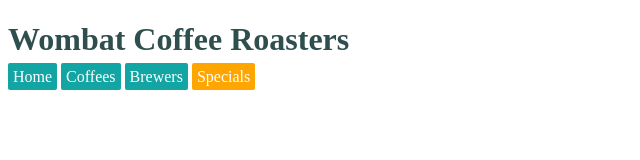
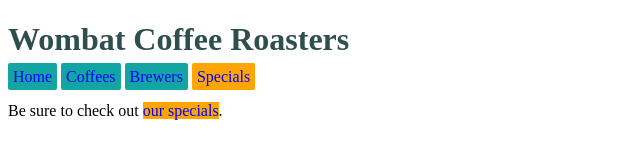
Before and after one commit to juaneins/css-in-depth-ex, a plain HTML site: page c1/index.html in a window 1280 px wide. Shown: the whole page, without its empty margins (0-640 px from the left). Drawn offline with Linux system fonts and the light colour scheme.

Commit message:
cascade values

```diff
--- a/c1/css/styles.css
+++ b/c1/css/styles.css
@@ -33,33 +33,50 @@ h1 {
   text-decoration: none;
 } /*specificity: 1,0,1*/
 
-
 /* .featured {
   background-color: orange;
-}  *//*specificity: 0,1,0*/
+}  */ /*specificity: 0,1,0*/
 /*
 #main-nav .featured {
   background-color: orange;
 } */ /*specificity: 1,1,0*/
 
 .nav {
-   margin-top: 10px;
+  margin-top: 10px;
   list-style: none;
   padding-left: 0;
 }
 
 .nav li {
-   display: inline-block;
+  display: inline-block;
 }
 
 .nav a {
-   color: white;
+  color: white;
   background-color: #13a4a4;
   padding: 5px;
   border-radius: 2px;
   text-decoration: none;
 } /*specificity: 0,1,1*/
 
-.nav .featured {
+/* .nav .featured {
    background-color: orange;
-} /*specificity: 0,2,0*/
+}  */ /*specificity: 0,2,0*/
+
+a.featured {
+  background-color: orange;
+} /*specificity: 0,1,1*/
+
+a:link {
+  color: blue;
+  text-decoration: none;
+}
+a:visited {
+  color: purple;
+}
+a:hover {
+  text-decoration: underline;
+}
+a:active {
+  color: red;
+}
--- a/c1/index.html
+++ b/c1/index.html
@@ -19,5 +19,12 @@
             </ul>
         </nav>
     </header>
+
+    <main>
+        <p>
+            Be sure to check out
+            <a href="/specials" class="featured">our specials</a>.
+        </p>
+    </main>
 </body>
 </html>
```
Also changed, not shown: README.md.
